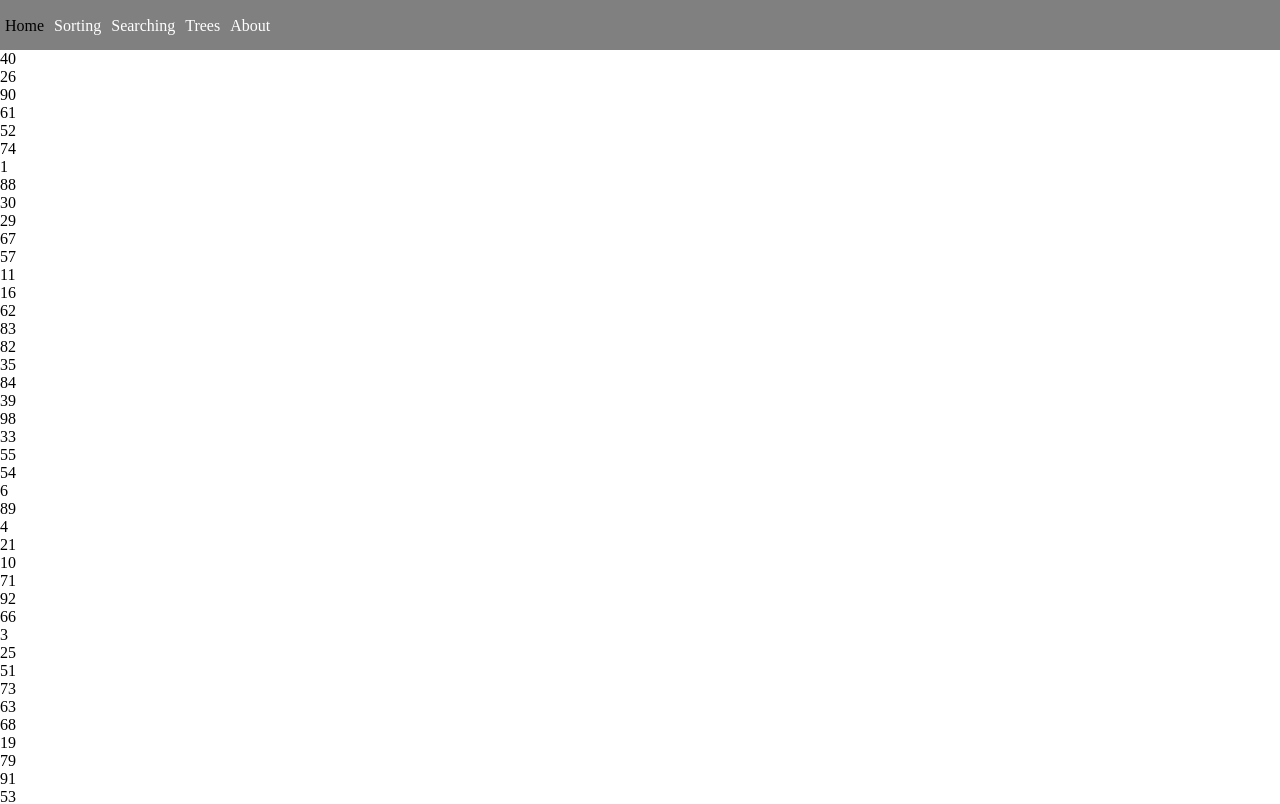
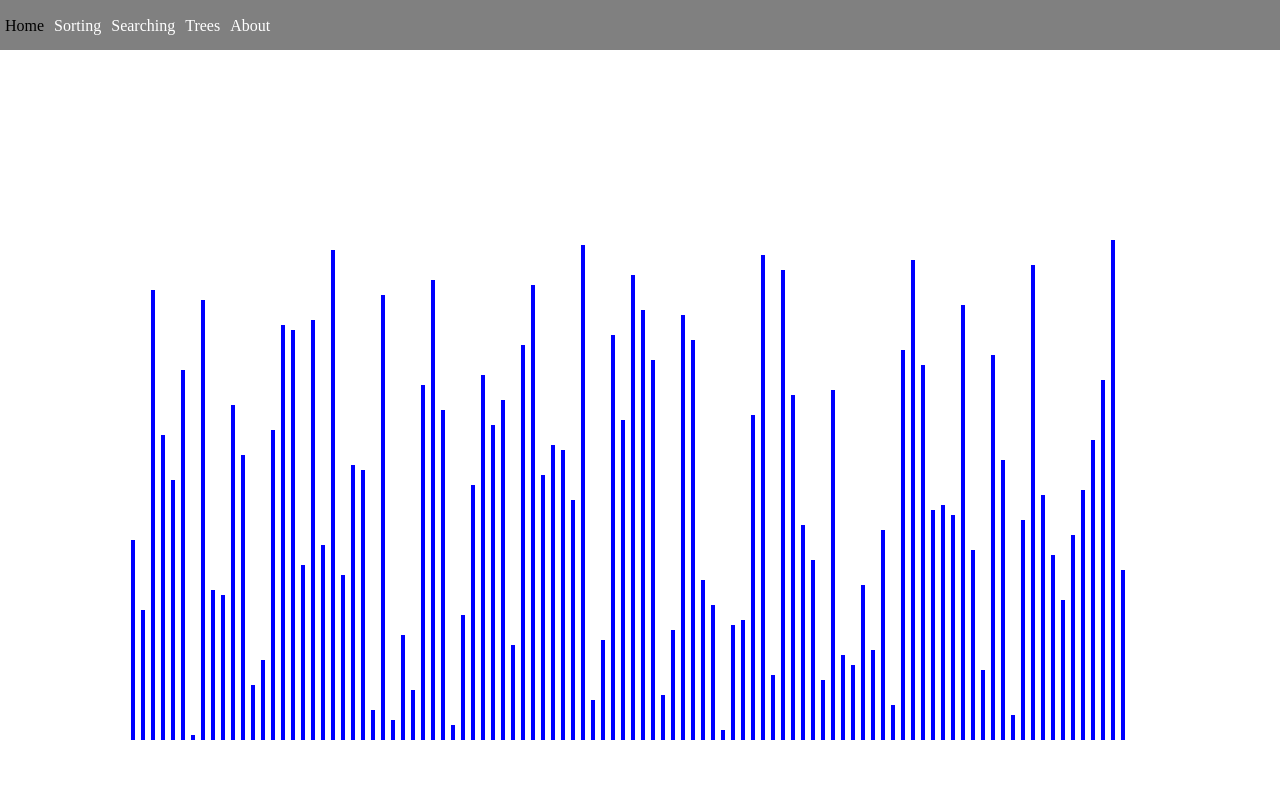
Before and after one commit to tqtruo/AlgoVisual, a React app: page /sorting in a window 1280 px wide. Shown: the top 804 px of the page. Built offline with nearby package versions, Linux system fonts and the light colour scheme.

Commit message:
Change display of array numbers into vertical bars with height scaling with value

```diff
--- a/public/style.css
+++ b/public/style.css
@@ -42,10 +42,19 @@ body {
 }
 
 .sorting {
-	width: 100vw;
+	position: absolute;
+	left: 10%;
+	right: 10%;
 	height: 100vh;
-	padding-top: 50px;
+	top: 30vh;
 	color: black;
+}
+
+.bars {
+	display: inline-block;
+	margin: 0px 3px;
+	width: 4px;
+	background-color: blue;
 }
 
 .about {
--- a/src/Components/Sorting.js
+++ b/src/Components/Sorting.js
@@ -45,7 +45,11 @@ class Sorting extends React.Component {
 		return (
 			<div className="sorting">
 				{this.state.numArr.map((num, index) => (
-					<div key={index}>{num}</div>
+					<div
+						className="bars"
+						key={index}
+						style={{ height: `${num * 5}px`, color: "blue" }}
+					></div>
 				))}
 			</div>
 		);
```
